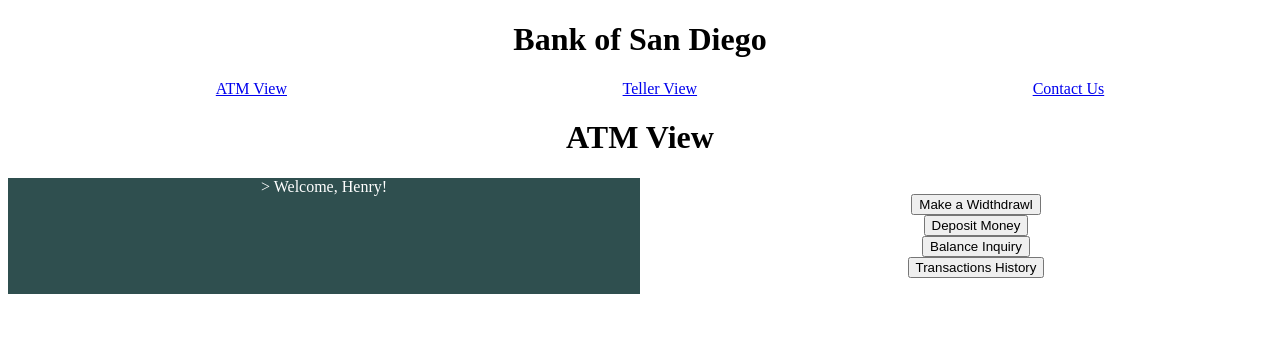
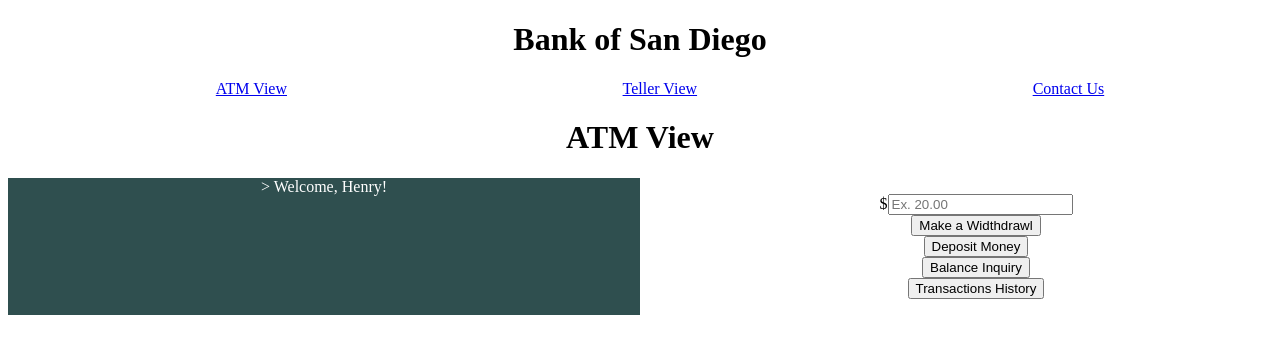
Before and after one commit to SoftStackFactory/angular-bank-app, an Angular app: page /atm in a window 1280 px wide. Shown: the top 354 px of the page. Built offline with nearby package versions, Linux system fonts and the light colour scheme.

Commit message:
Complete step 3.a.1: Add an input field for users to input the amount they wish to deposit/withdraw.

```diff
--- a/src/app/app.module.ts
+++ b/src/app/app.module.ts
@@ -1,5 +1,6 @@
 import { BrowserModule } from '@angular/platform-browser';
 import { NgModule } from '@angular/core';
+import { FormsModule } from '@angular/forms';  //required to use [(ngModel)]
 
 import { AppComponent } from './app.component';
 import { AtmComponent } from './atm/atm.component';
@@ -20,6 +21,7 @@ import { BankService } from './bank.service';
   ],
   imports: [
     BrowserModule,
+    FormsModule,
     routes
   ],
   providers: [BankService,],
--- a/src/app/atm/atm.component.html
+++ b/src/app/atm/atm.component.html
@@ -7,6 +7,10 @@
   <aside class="options">
     <!-- Add functionality to the buttons below -->
     <ul class="options-list">
+      <li class="options-item">
+        <!-- input utilizing two way binding to save input value -->
+        $<input [(ngModel)]="value" name="value" type="number" placeholder="Ex. 20.00">
+      </li>
       <li class="options-item">
         <button>Make a Widthdrawl</button>
       </li>
--- a/src/app/atm/atm.component.ts
+++ b/src/app/atm/atm.component.ts
@@ -6,6 +6,7 @@ import { Component } from '@angular/core';
   styleUrls: ['./atm.component.css']
 })
 export class AtmComponent {
+  value: number;  //Variable connect to input.  Stores value for withdrwal or deposit
 
   constructor() { }
 
```
